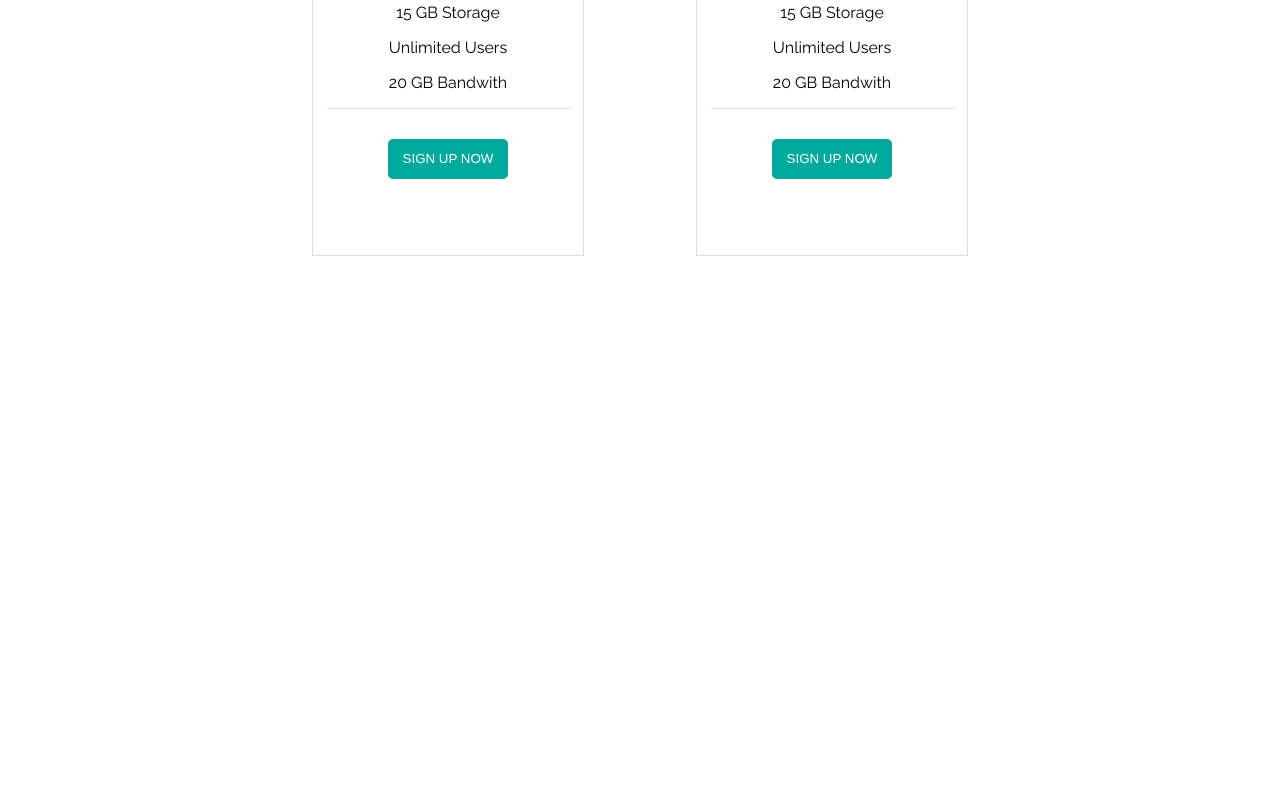
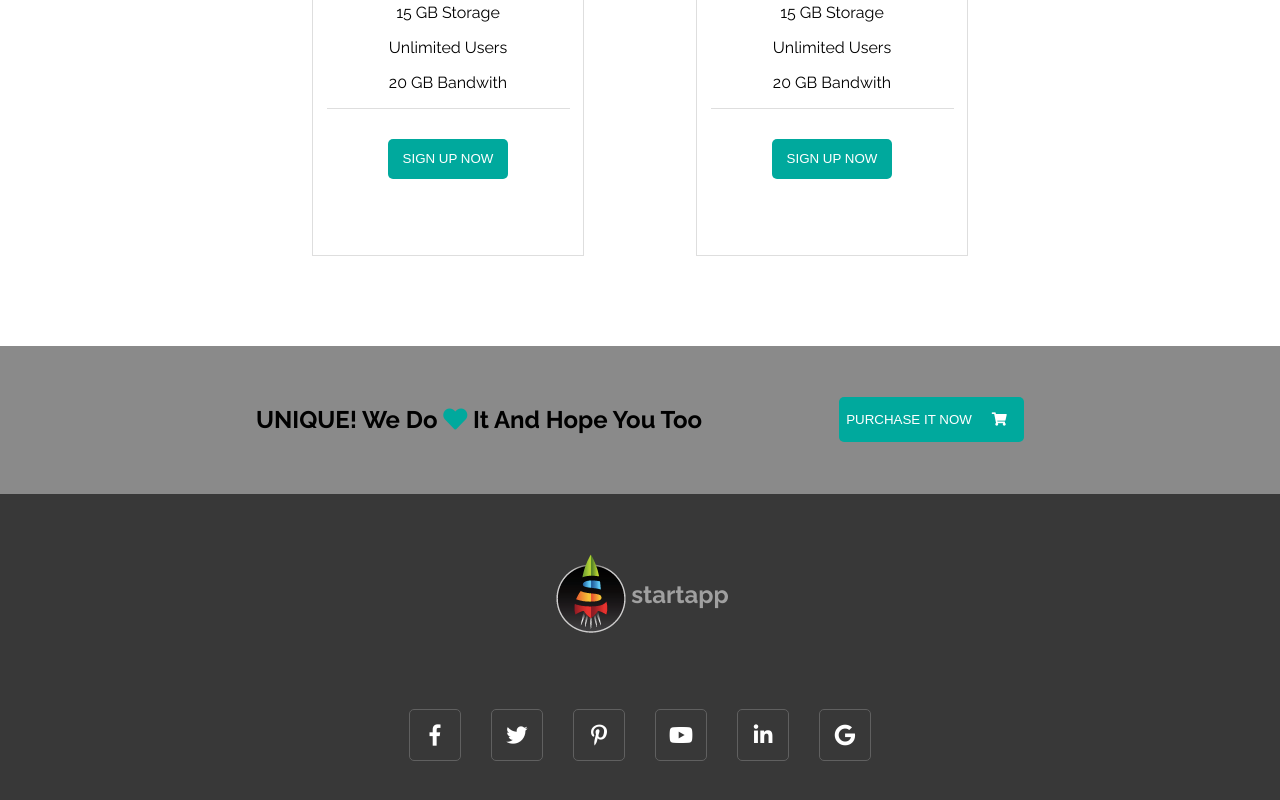
Before and after one commit to Allonsy22/startapp-single-page, a Vue app: page / in a window 1280 px wide. Shown: the part 5825-6625 px from the top of the page. Before the commit the page ends 6171 px from the top, so only its background shows below. Built offline with nearby package versions, Linux system fonts and the light colour scheme.

Commit message:
'created footer'

```diff
--- a/src/App.vue
+++ b/src/App.vue
@@ -7,6 +7,7 @@
     <PurchaseBlock />
     <TeamMember />
     <Offer />
+    <Footer />
   </div>
 </template>
 
@@ -18,6 +19,7 @@ import SampleWorks from '@/components/SampleWorks/SampleWorks';
 import PurchaseBlock from '@/components/Purchase/PurchaseBlock';
 import TeamMember from '@/components/TeamMember/TeamMember';
 import Offer from '@/components/Offer/Offer';
+import Footer from '@/components/Footer/Footer';
 
 export default {
   name: 'app',
@@ -29,6 +31,7 @@ export default {
     PurchaseBlock,
     TeamMember,
     Offer,
+    Footer,
   }
 }
 </script>
--- a/src/components/Features/Features.vue
+++ b/src/components/Features/Features.vue
@@ -25,7 +25,7 @@
                         </div>
                     </div>
                     <div class="right-content">
-                        <img src="@/assets/tablets.png" />
+                        <img src="@/assets/tablets.png" alt="tablets"/>
                     </div>
                 </div>
             </div>
--- a/src/components/Features/FeaturesCard.vue
+++ b/src/components/Features/FeaturesCard.vue
@@ -1,7 +1,7 @@
 <template>
     <div class="cards-container">
         <div class="icon">
-            <img src="@/assets/cardIcon.png" />
+            <img src="@/assets/cardIcon.png" alt="cardIcon"/>
             <i :class="icon"></i>
         </div>
         <div class="card-content">
--- /dev/null
+++ b/src/components/Footer/Footer.vue
@@ -0,0 +1,120 @@
+<template>
+    <footer class="container">
+        <div class="purchase-container">
+            <div class="purchase-content">
+                <h2>UNIQUE! We Do <span class="heart"><i class="fas fa-heart"></i></span> It And Hope You Too</h2>
+                <button class="purchase-btn">Purchase it now<i class="fas fa-shopping-cart"></i></button>
+            </div>
+        </div>
+        <div class="contacts-container">
+            <div class="logo">
+                <img src="@/assets/logo1.png" alt="logo"/>
+                <h2>startapp</h2>
+            </div>
+            <div class="contacts">
+                <i class="fab fa-facebook-f fa-lg icon"></i>
+                <i class="fab fa-twitter fa-lg icon"></i>
+                <i class="fab fa-pinterest-p fa-lg icon"></i>
+                <i class="fab fa-youtube fa-lg icon"></i>
+                <i class="fab fa-linkedin-in fa-lg icon"></i>
+                <i class="fab fa-google fa-lg icon"></i>
+            </div>
+        </div>
+    </footer>
+</template>
+
+<script>
+export default {
+    name: 'Footer',
+}
+</script>
+
+<style scoped>
+.container {
+    display: flex;
+    flex-direction: column;
+    align-items: center;
+    justify-content: center;
+    width: 100%;
+}
+
+.purchase-container {
+    display: flex;
+    justify-content: center;
+    width: 100%;
+    background-color: #8A8A8A;
+}
+
+.purchase-content {
+    display: flex;
+    align-items: center;
+    justify-content: space-between;
+    width: 60%;
+    margin: 40px 0;
+}
+.heart {
+    color: var(--main-color);
+}
+
+.purchase-btn {
+    width: 185px;
+    height: 45px;
+    background-color: var(--main-color);
+    border-radius: 5px;
+    border: none;
+    text-transform: uppercase;
+    color: #ffffff;
+}
+
+.purchase-btn i {
+    margin: 0 10px 0 20px;
+}
+
+.contacts-container {
+    width: 100%;
+    background-color: #383838;
+}
+
+.logo {
+    display: flex;
+    align-items: center;
+    justify-content: center;
+    margin: 60px 0;
+    color: #A0A0A0;
+}
+
+.contacts {
+    display: flex;
+    align-items: center;
+    justify-content: center;
+    margin: 0 0 80px 0;
+}
+
+.icon {
+    width: 50px;
+    height: 50px;
+    margin: 15px;
+    border: 1px solid #606060;
+    border-radius: 5px;
+    line-height: 50px;
+    text-align: center;
+    color: #ffffff;
+    cursor: pointer;
+}
+
+.icon:hover {
+    background-color: var(--main-color);
+}
+
+@media screen and (max-width: 1200px) {
+    .purchase-content {
+        flex-direction: column;
+    }
+}
+
+@media screen and (max-width: 500px) {
+    .contacts {
+        flex-direction: column;
+    }
+}
+</style>
--- a/src/components/Home/Home.vue
+++ b/src/components/Home/Home.vue
@@ -9,7 +9,7 @@
                 <span class="double-line"></span>
             </div>
             <div class="down">
-                <a href="#logo"><i class="fas fa-chevron-down fa-2x"></i></a>
+                <a href="#logo" aria-label="Navigation"><i class="fas fa-chevron-down fa-2x"></i></a>
             </div>
         </div>
     </div>
--- a/src/components/Navigation/Navigation.vue
+++ b/src/components/Navigation/Navigation.vue
@@ -4,7 +4,8 @@
             <div class="logo">
                 <img
                 src="@/assets/logo1.png"
-                id="logo"/>
+                id="logo"
+                alt="logo"/>
                 <h2>startapp</h2>
             </div>
             <Toolbar />
```
